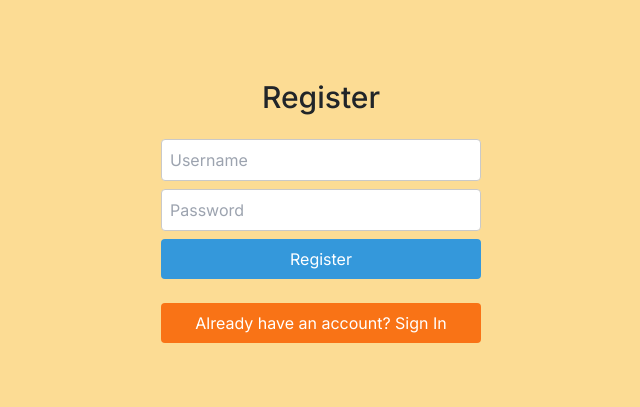
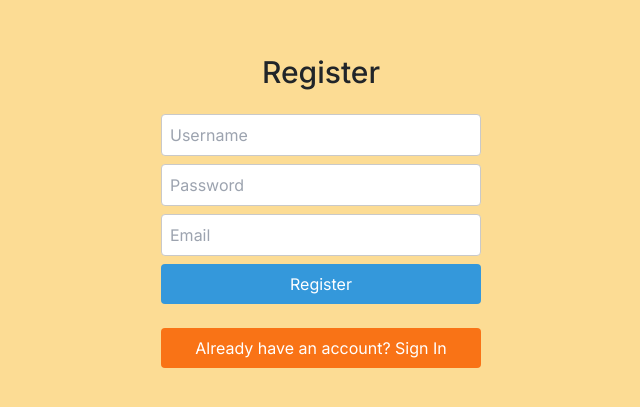
Before and after one commit to JustTOMEK/sportplanner, a Next.js app in the folder frontend/: page /auth/register in a window 1280 px wide. Shown: the part 177-584 px from the top of the page, without its empty margins (319-959 px from the left). Built offline with nearby package versions, Linux system fonts and the light colour scheme.

Commit message:
Created email field & passing it to the backend during registration

```diff
--- a/frontend/src/app/auth/register/page.tsx
+++ b/frontend/src/app/auth/register/page.tsx
@@ -7,9 +7,11 @@ export default function Register() {
     const router = useRouter();
     const [username, setUsername] = useState('');
     const [password, setPassword] = useState('');
+    const [email, setEmail] = useState('');
     const [error, setError] = useState<string | null>(null);
     const [passwordError, setPasswordError] = useState<string | null>(null);
     const [usernameError, setUsernameError] = useState<string | null>(null);
+    const [emailError, setEmailError] = useState<string | null>(null);
 
     const validatePassword = (password: string) => {
         const hasUpperCase = /[A-Z]/.test(password);
@@ -48,14 +50,25 @@ export default function Register() {
         return true;
     };
 
+    const validateEmail = (email: string) => {
+        const emailPattern = /^[a-zA-Z0-9._%+-]+@[a-zA-Z0-9.-]+\.[a-zA-Z]{2,}$/;
+        if (!emailPattern.test(email)) {
+            setEmailError('Invalid email format.');
+            return false;
+        }
+        setEmailError(null);
+        return true;
+    };
+
     const handleSubmit = async (event: React.FormEvent<HTMLFormElement>) => {
         event.preventDefault();
         setError(null);
 
         const isUsernameValid = validateUsername(username);
         const isPasswordValid = validatePassword(password);
+        const isEmailValid = validateEmail(email); // Validate email
 
-        if (!isUsernameValid || !isPasswordValid) {
+        if (!isUsernameValid || !isPasswordValid || !isEmailValid) {
             return;
         }
 
@@ -65,7 +78,7 @@ export default function Register() {
                 headers: {
                     'Content-Type': 'application/json',
                 },
-                body: JSON.stringify({ username, password }),
+                body: JSON.stringify({ username, password, email }), // Include email in payload
             });
 
             if (registerResponse.ok) {
@@ -119,6 +132,15 @@ export default function Register() {
                     className="myinput mb-2 w-80"
                 />
                 {passwordError && <p className="text-red-500 mb-2">{passwordError}</p>}
+                <input
+                    type="email"
+                    value={email}
+                    onChange={(e) => setEmail(e.target.value)}
+                    placeholder="Email"
+                    required
+                    className="myinput mb-2 w-80"
+                />
+                {emailError && <p className="text-red-500 mb-2">{emailError}</p>}
                 <button
                     type="submit"
                     className="mybutton-blue mb-4 w-80"
```
